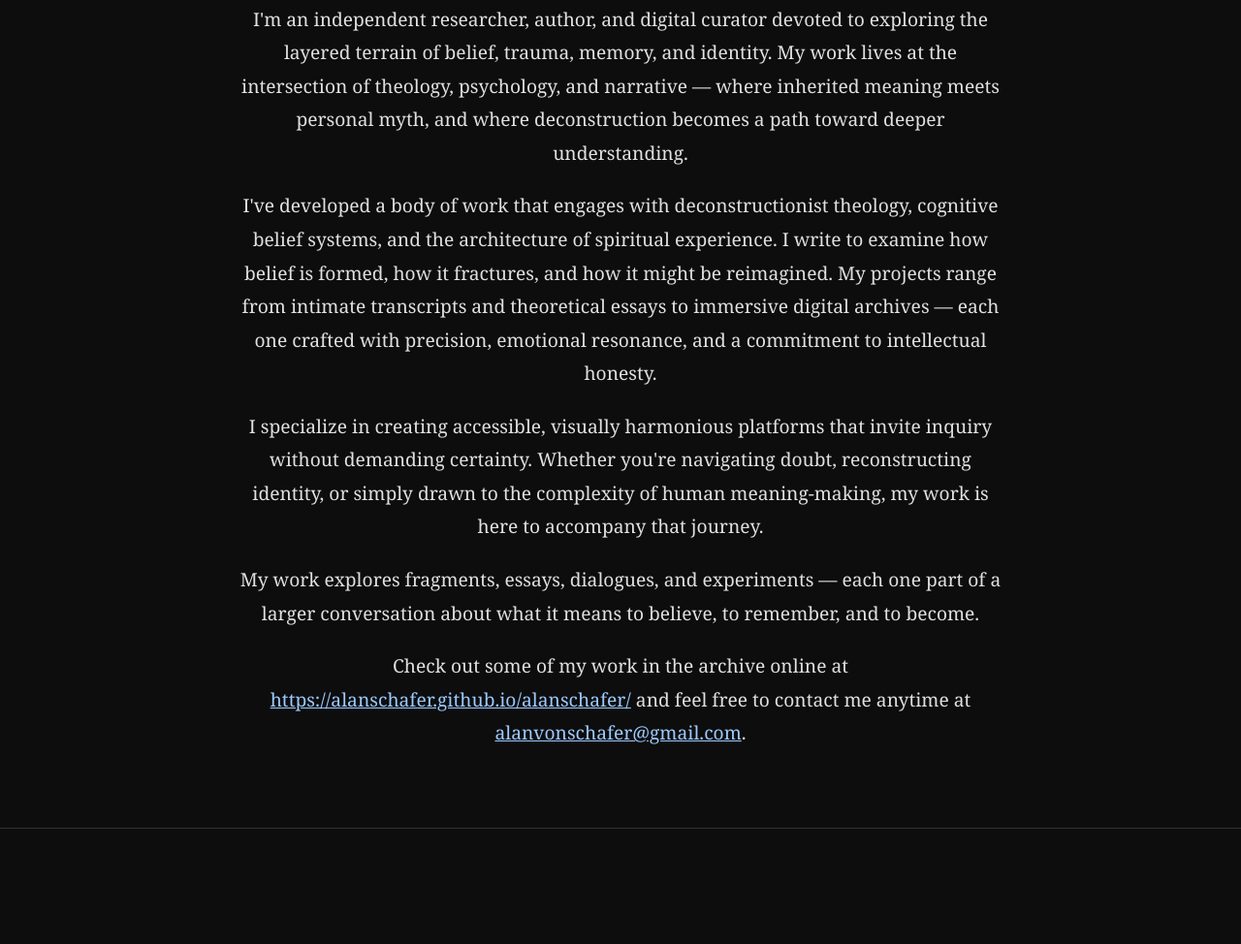
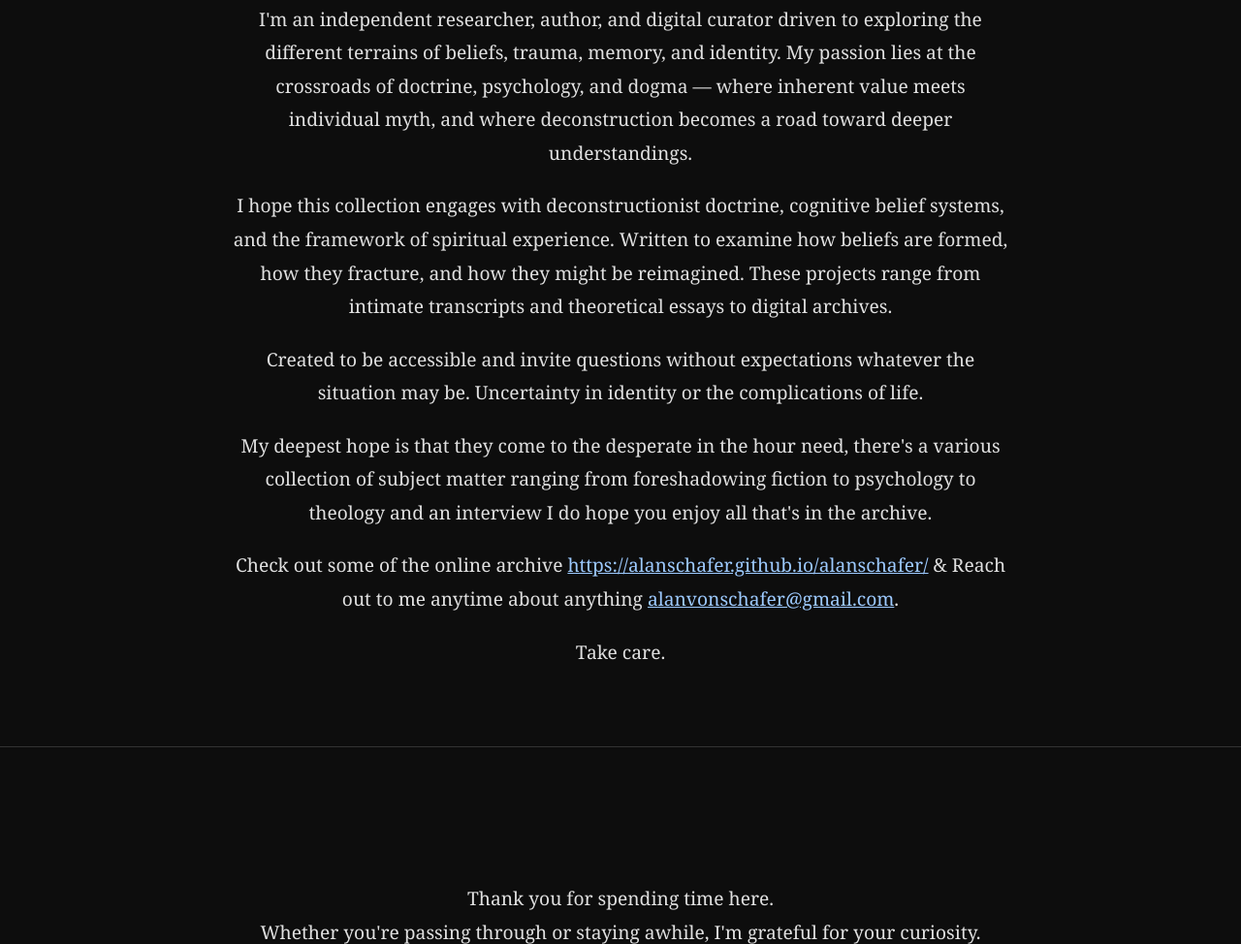
Before and after one commit to alanschafer/alanschafer.github.io, a plain HTML site: page index.html in a window 1280 px wide. Shown: the part 404-1378 px from the top of the page at 97% size. Drawn offline with Linux system fonts and the light colour scheme.

Commit message:
Update index.html

```diff
--- a/index.html
+++ b/index.html
@@ -55,23 +55,27 @@
     <h1>Hi, I'm Älan von Schäfer</h1>
 
     <p>
-      I'm an independent researcher, author, and digital curator devoted to exploring the layered terrain of belief, trauma, memory, and identity. My work lives at the intersection of theology, psychology, and narrative — where inherited meaning meets personal myth, and where deconstruction becomes a path toward deeper understanding.
+      I'm an independent researcher, author, and digital curator driven to exploring the different terrains of beliefs, trauma, memory, and identity. My passion lies at the crossroads of doctrine, psychology, and dogma — where inherent value meets individual myth, and where deconstruction becomes a road toward deeper understandings.
     </p>
 
     <p>
-      I've developed a body of work that engages with deconstructionist theology, cognitive belief systems, and the architecture of spiritual experience. I write to examine how belief is formed, how it fractures, and how it might be reimagined. My projects range from intimate transcripts and theoretical essays to immersive digital archives — each one crafted with precision, emotional resonance, and a commitment to intellectual honesty.
+      I hope this collection engages with deconstructionist doctrine, cognitive belief systems, and the framework of spiritual experience. Written to examine how beliefs are formed, how they fracture, and how they might be reimagined. These projects range from intimate transcripts and theoretical essays to digital archives.
     </p>
 
     <p>
-      I specialize in creating accessible, visually harmonious platforms that invite inquiry without demanding certainty. Whether you're navigating doubt, reconstructing identity, or simply drawn to the complexity of human meaning-making, my work is here to accompany that journey.
+      Created to be accessible and invite questions without expectations whatever the situation may be. Uncertainty in identity or the complications of life.
     </p>
 
     <p>
-      My work explores fragments, essays, dialogues, and experiments — each one part of a larger conversation about what it means to believe, to remember, and to become.
+      My deepest hope is that they come to the desperate in the hour need, there's a various collection of subject matter ranging from foreshadowing fiction to psychology to theology and an interview I do hope you enjoy all that's in the archive.
     </p>
 
     <p>
-      Check out some of my work in the archive online at <a href="https://alanschafer.github.io/alanschafer/" style="color:#9dcaff;">https://alanschafer.github.io/alanschafer/</a> and feel free to contact me anytime at <a href="mailto:alanvonschafer@gmail.com" style="color:#9dcaff;">alanvonschafer@gmail.com</a>.
+      Check out some of the online archive <a href="https://alanschafer.github.io/alanschafer/" style="color:#9dcaff;">https://alanschafer.github.io/alanschafer/</a> & Reach out to me anytime about anything <a href="mailto:alanvonschafer@gmail.com" style="color:#9dcaff;">alanvonschafer@gmail.com</a>.
+    </p>
+
+    <p>
+      Take care.
     </p>
   </div>
   <footer>
```
